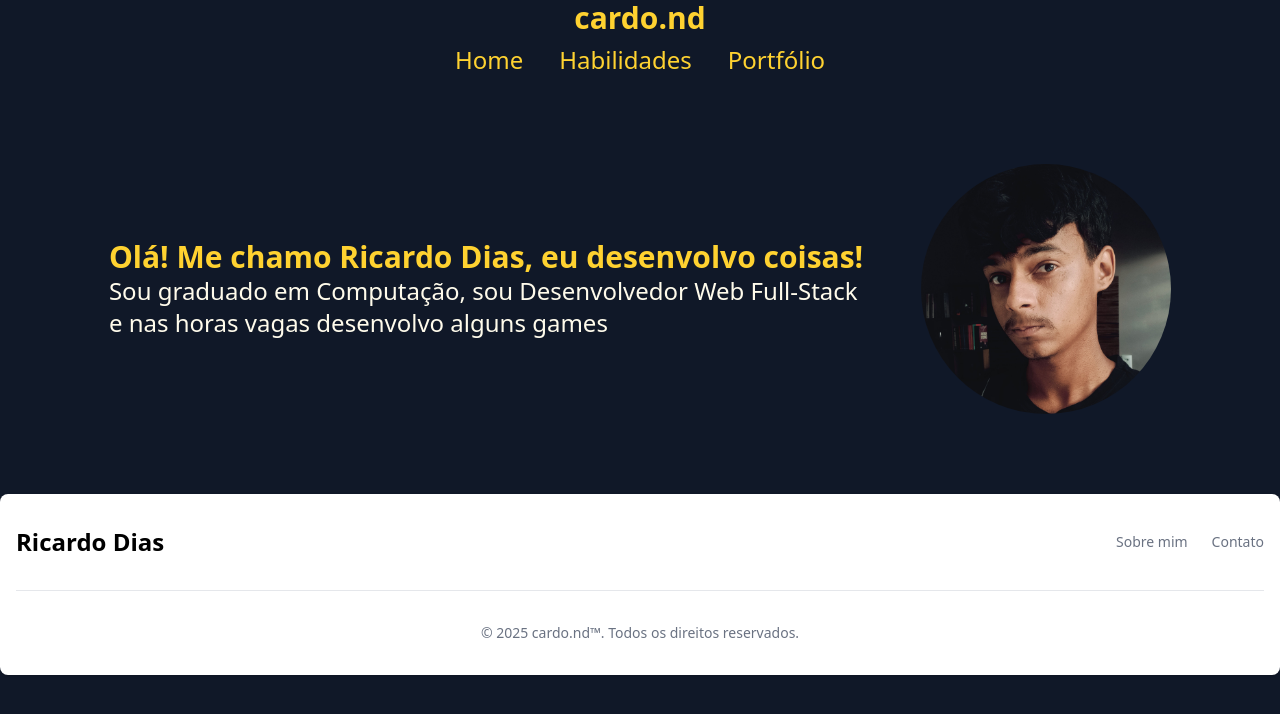
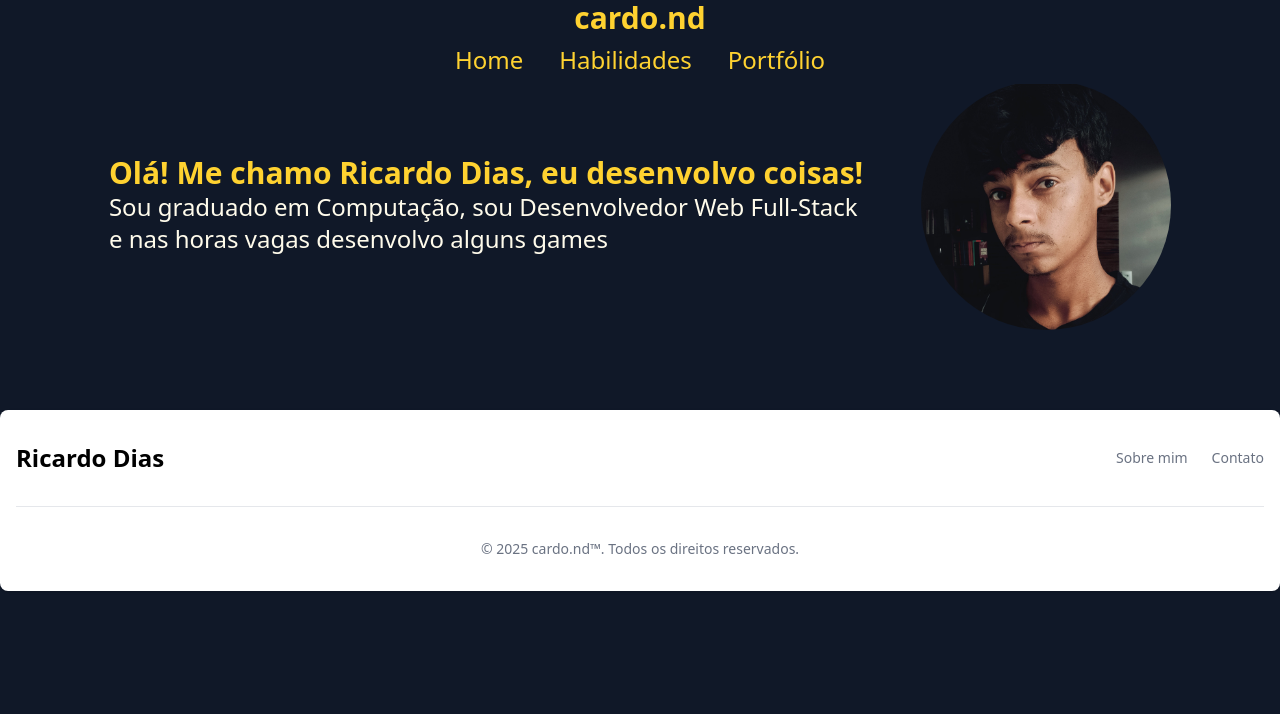
Before and after one commit to ricardond/cardo.dev, a Next.js app: page / in a window 1280 px wide. Shown: the top 714 px of the page. Built offline with nearby package versions, Linux system fonts and the light colour scheme.

Commit message:
update Navbar

```diff
--- a/src/components/Navbar.tsx
+++ b/src/components/Navbar.tsx
@@ -1,12 +1,12 @@
 import Link from "next/link";
 export default function Navbar() {
     return(
-        <header className='navbar text-amber-300 flex flex-col items-center justify-center'>
+        <header className='navbar text-amber-300 flex flex-col items-center justify-center fixed top-0 left-0 w-full bg-gray-900 z-50'>
             <h1 className="text-3xl font-bold">cardo.nd</h1>
             <nav className="flex space-x-5 text-2xl items-center">
-                <Link className="hover:bg-amber-300 hover:text-gray-900 rounded-2xl p-2 transition-discrete duration-300" href='/'>Home</Link>
-                <Link className="hover:bg-amber-300 hover:text-gray-900 rounded-2xl p-2 transition-discrete duration-300" href='/habilidades'>Habilidades</Link>
-                <Link className="hover:bg-amber-300 hover:text-gray-900 rounded-2xl p-2 transition-discrete duration-300" href='/portfolio'>Portfólio</Link>
+            <Link className="hover:bg-amber-300 hover:text-gray-900 rounded-2xl p-2 transition-discrete duration-300" href='/'>Home</Link>
+            <Link className="hover:bg-amber-300 hover:text-gray-900 rounded-2xl p-2 transition-discrete duration-300" href='/habilidades'>Habilidades</Link>
+            <Link className="hover:bg-amber-300 hover:text-gray-900 rounded-2xl p-2 transition-discrete duration-300" href='/portfolio'>Portfólio</Link>
             </nav>
         </header>
     );
```
